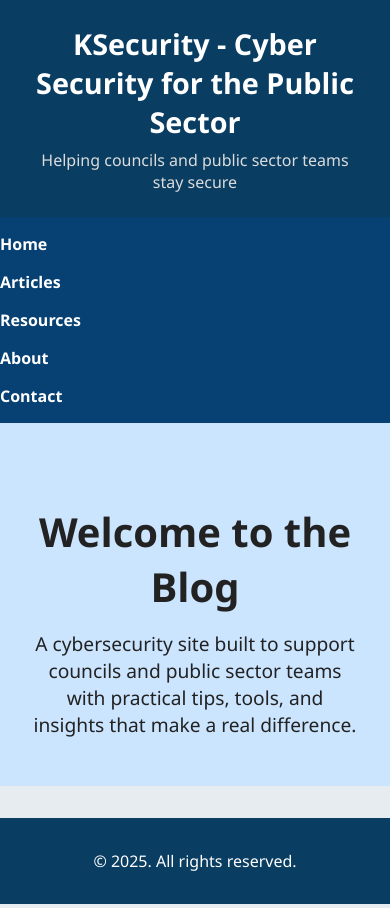
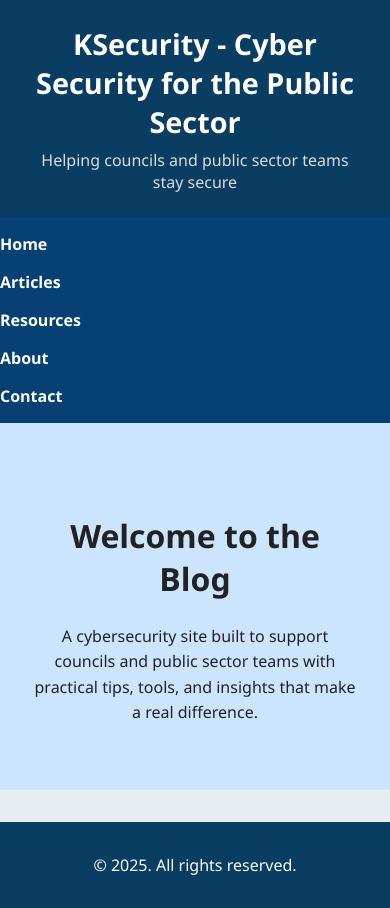
Before and after one commit to Unidentifiable007/Unidentifiable007.github.io, a plain HTML site: page index.html in a window 390 px wide. Drawn offline with Linux system fonts and the light colour scheme.

Commit message:
Update index.html

```diff
--- a/index.html
+++ b/index.html
@@ -44,17 +44,18 @@
         }
         .hero {
             background-color: #cce5ff;
-            padding: 3rem 2rem;
+            padding: 4rem 2rem;
             text-align: center;
         }
         .hero h1 {
-            margin-bottom: 1rem;
-            font-size: 2.5rem;
+            margin-bottom: 1.5rem;
+            font-size: 2.8rem;
         }
         .hero p {
-            font-size: 1.2rem;
-            max-width: 700px;
+            font-size: 1.3rem;
+            max-width: 750px;
             margin: 0 auto;
+            line-height: 1.6;
         }
         footer {
             background-color: #0a3d62;
@@ -69,6 +70,12 @@
             }
             nav a {
                 margin: 0.5rem 0;
+            }
+            .hero h1 {
+                font-size: 2rem;
+            }
+            .hero p {
+                font-size: 1rem;
             }
         }
     </style>
```
